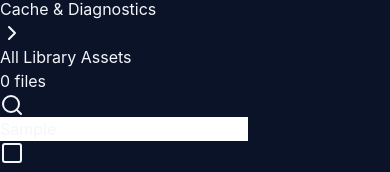
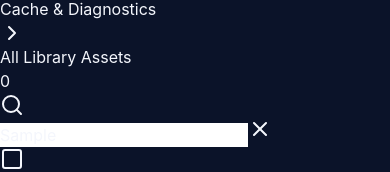
Before and after one commit to deidi/asset-vault, a React (Vite) app in the folder frontend/: page / in a window 390 px wide. Both pictures are taken after typing "Sample" into the empty fields and a click on the button "Add Library Folder". Shown: the part 297-469 px from the top of the page. Built offline with nearby package versions, Linux system fonts and the light colour scheme; no server answers.

Commit message:
feat: add responsive auto-expanding search bar with dynamic window resizing and clear button

```diff
--- a/frontend/src/App.tsx
+++ b/frontend/src/App.tsx
@@ -10,7 +10,8 @@ import {
   PanelRightClose,
   ArrowUpDown,
   CheckSquare,
-  Square
+  Square,
+  X
 } from 'lucide-react';
 import type { Asset, LibraryFolder, WebSocketEvent } from './types';
 import { fetchAssets, fetchFolders } from './api';
@@ -181,31 +182,40 @@ export const App: React.FC = () => {
       {/* 2. Main Content Canvas */}
       <main className="flex-1 flex flex-col h-full min-w-0 bg-[#0b1329] overflow-hidden">
         {/* Top Navbar */}
-        <header className="h-16 border-b border-slate-800/80 px-6 flex items-center justify-between bg-slate-900/40 backdrop-blur-md shrink-0">
+        <header className="h-16 border-b border-slate-800/80 px-4 md:px-6 flex items-center justify-between gap-3 bg-slate-900/40 backdrop-blur-md shrink-0">
           {/* Left Title & Status */}
-          <div className="flex items-center space-x-3 truncate">
-            <h2 className="text-base font-bold text-slate-100 truncate">{activeFolderName}</h2>
-            <span className="text-xs px-2.5 py-0.5 rounded-full bg-slate-800 text-slate-400 font-mono font-medium">
-              {assets.length} {assets.length === 1 ? 'file' : 'files'}
+          <div className="flex items-center space-x-2.5 min-w-0 shrink truncate">
+            <h2 className="text-sm md:text-base font-bold text-slate-100 truncate">{activeFolderName}</h2>
+            <span className="text-[11px] px-2 py-0.5 rounded-full bg-slate-800 text-slate-400 font-mono font-medium shrink-0">
+              {assets.length}
             </span>
           </div>
 
-          {/* Center Search Input */}
-          <div className="flex-1 max-w-md mx-6">
-            <div className="relative">
-              <Search className="w-4 h-4 absolute left-3.5 top-3 text-slate-500" />
+          {/* Dynamic Adaptive Search Input */}
+          <div className="flex-1 min-w-[140px] sm:min-w-[200px] max-w-lg transition-all duration-300 ease-out focus-within:max-w-2xl focus-within:ring-1 focus-within:ring-blue-500/50 rounded-xl">
+            <div className="relative flex items-center">
+              <Search className="w-4 h-4 absolute left-3.5 text-slate-500 pointer-events-none shrink-0" />
               <input
                 type="text"
                 placeholder="Search assets, filenames, tags..."
                 value={searchQuery}
                 onChange={(e) => setSearchQuery(e.target.value)}
-                className="w-full pl-10 pr-4 py-2 bg-slate-950/80 border border-slate-800 rounded-xl text-slate-200 text-xs focus:outline-none focus:border-blue-500 focus:ring-1 focus:ring-blue-500 transition-all"
+                className="w-full pl-10 pr-9 py-2 bg-slate-950/80 border border-slate-800 rounded-xl text-slate-200 text-xs focus:outline-none focus:border-blue-500 transition-all placeholder:text-slate-500 shadow-inner"
               />
+              {searchQuery && (
+                <button
+                  onClick={() => setSearchQuery('')}
+                  className="absolute right-2.5 p-1 rounded-lg text-slate-400 hover:text-slate-200 hover:bg-slate-800/80 transition-colors"
+                  title="Clear search"
+                >
+                  <X className="w-3.5 h-3.5" />
+                </button>
+              )}
             </div>
           </div>
 
           {/* Right Toolbar Controls */}
-          <div className="flex items-center space-x-2">
+          <div className="flex items-center space-x-1.5 md:space-x-2 shrink-0">
             {/* Select All Toggle */}
             <button
               onClick={handleSelectAll}
```
Also changed, not shown: 1 other file (tests, documents, lock files or other folders).
